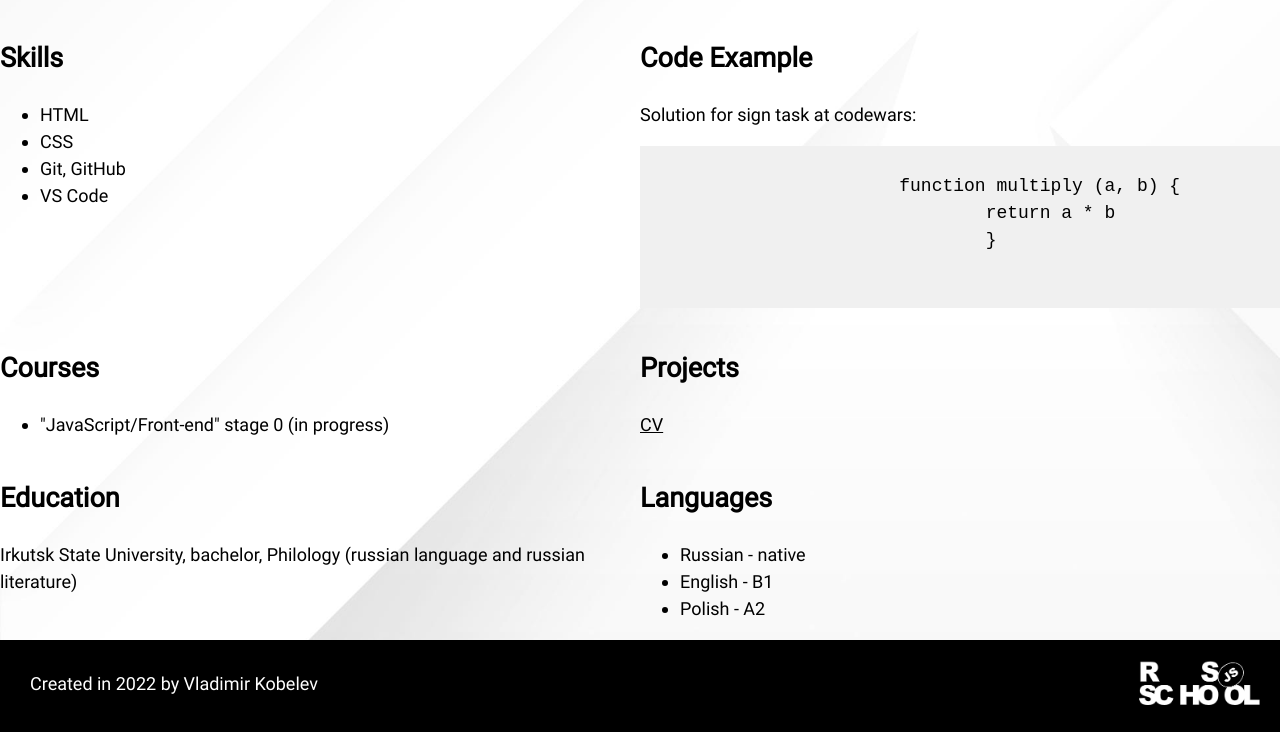
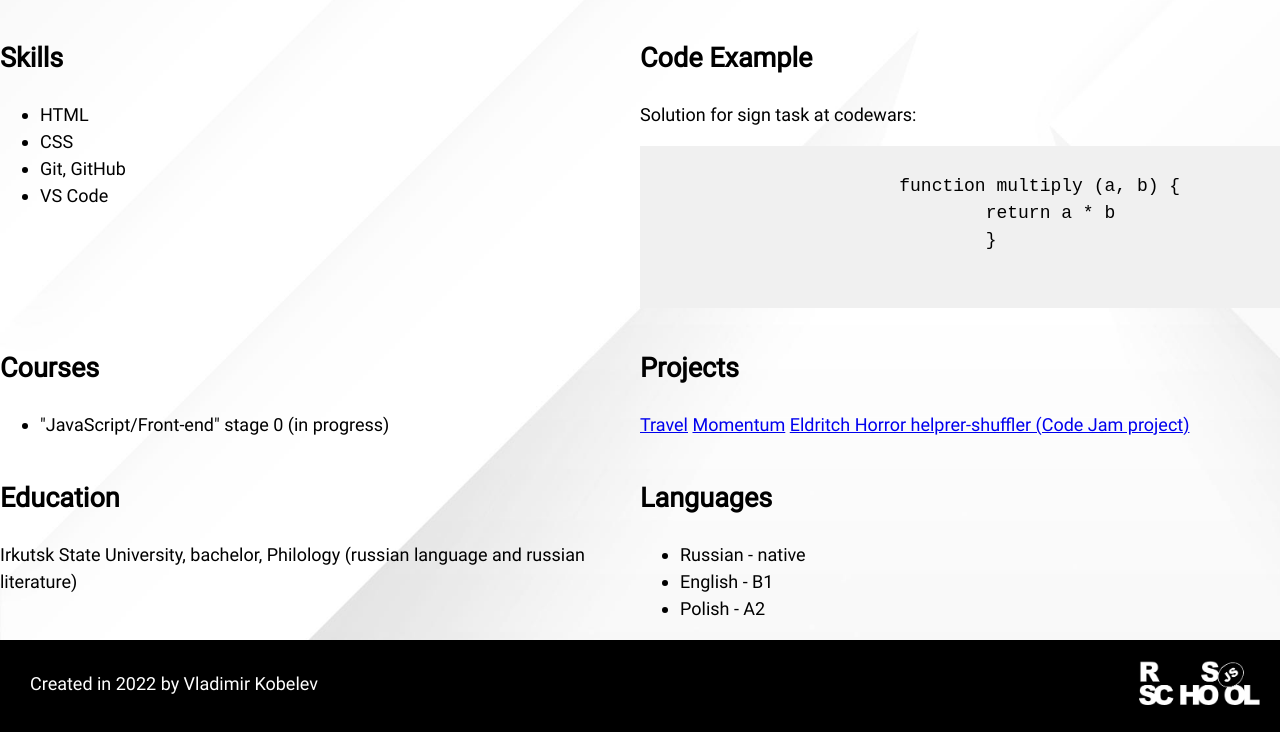
Before and after one commit to wecansur/rsschool-cv, a plain HTML site: page index.html in a window 1280 px wide. Shown: the part 582-1314 px from the top of the page. Drawn offline with Linux system fonts and the light colour scheme.

Commit message:
feat: update projects

```diff
--- a/index.html
+++ b/index.html
@@ -100,7 +100,9 @@
             </section>
             <section class="section" id="projects">
                 <h2>Projects</h2>
-                <a href="https://wecansur.github.io/rsschool-cv/" class="link">CV</a>
+                <a href="https://rolling-scopes-school.github.io/wecansur-JSFEPRESCHOOL2022Q2/travel/">Travel</a>
+                <a href="https://rolling-scopes-school.github.io/wecansur-JSFEPRESCHOOL2022Q2/momentum/">Momentum</a>
+                <a href="https://wecansur.github.io/codejam-eldritch/">Eldritch Horror helprer-shuffler (Code Jam project)</a>
             </section>
             <section class="section" id="education">
                 <h2>Education</h2>
```
